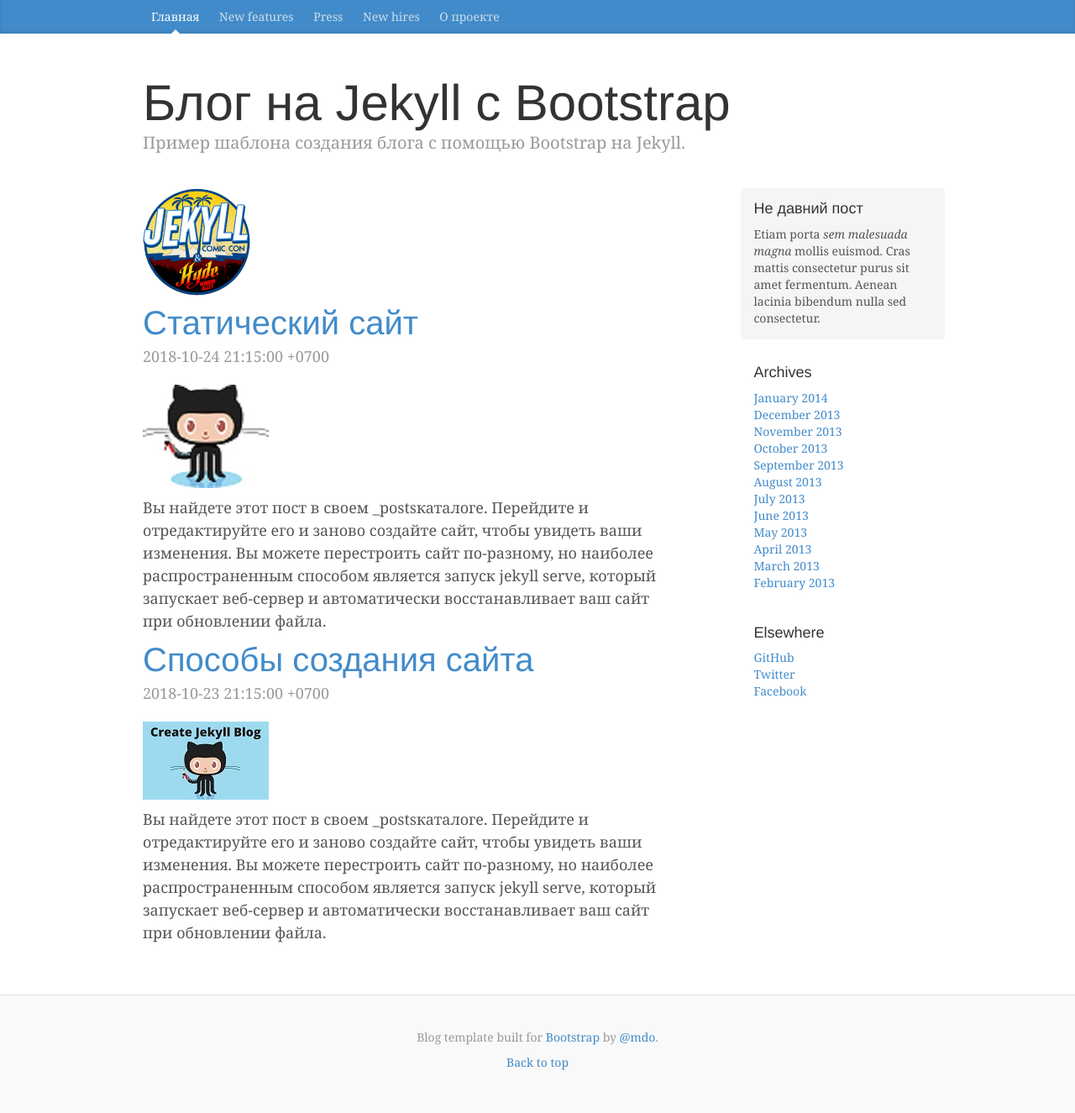
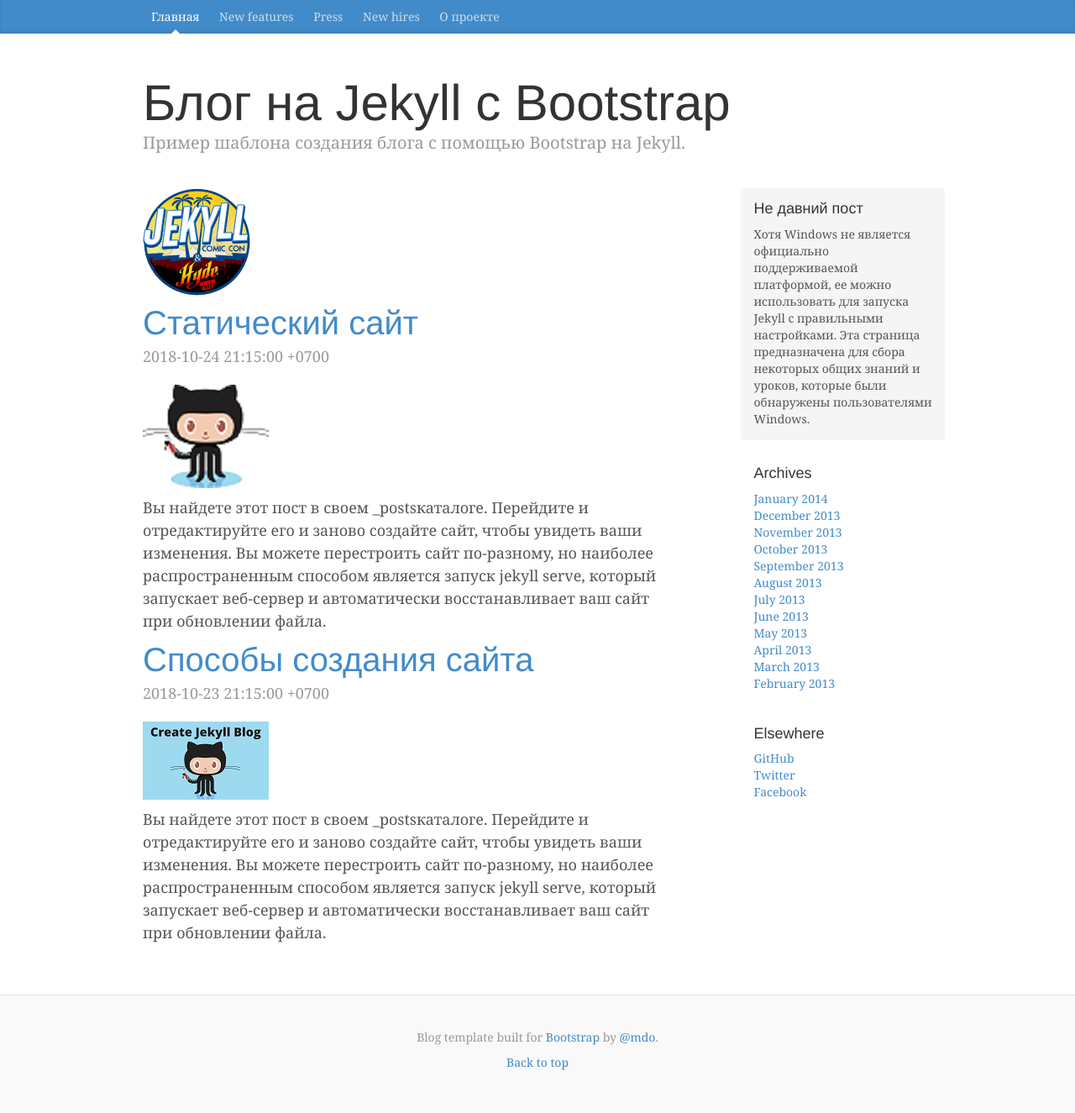
Before and after one commit to anatoliy017/anatoliy017.github.io, a Jekyll site: the page built from index.md, in a window 1280 px wide. Shown: the whole page at 84% size. Built offline with Jekyll 4.4.1, drawn with Linux system fonts in a browser that asks for light colours; comment, search, counter and statistics services are not loaded.

Commit message:
Update sidebar.html

```diff
--- a/_includes/sidebar.html
+++ b/_includes/sidebar.html
@@ -1,6 +1,6 @@
 <div class="sidebar-module sidebar-module-inset">
             <h4>Не давний пост</h4>
-            <p>Etiam porta <em>sem malesuada magna</em> mollis euismod. Cras mattis consectetur purus sit amet fermentum. Aenean lacinia bibendum nulla sed consectetur.</p>
+            <p>Хотя Windows не является официально поддерживаемой платформой, ее можно использовать для запуска Jekyll с правильными настройками. Эта страница предназначена для сбора некоторых общих знаний и уроков, которые были обнаружены пользователями Windows.</p>
           </div>
 
           <div class="sidebar-module">
```
